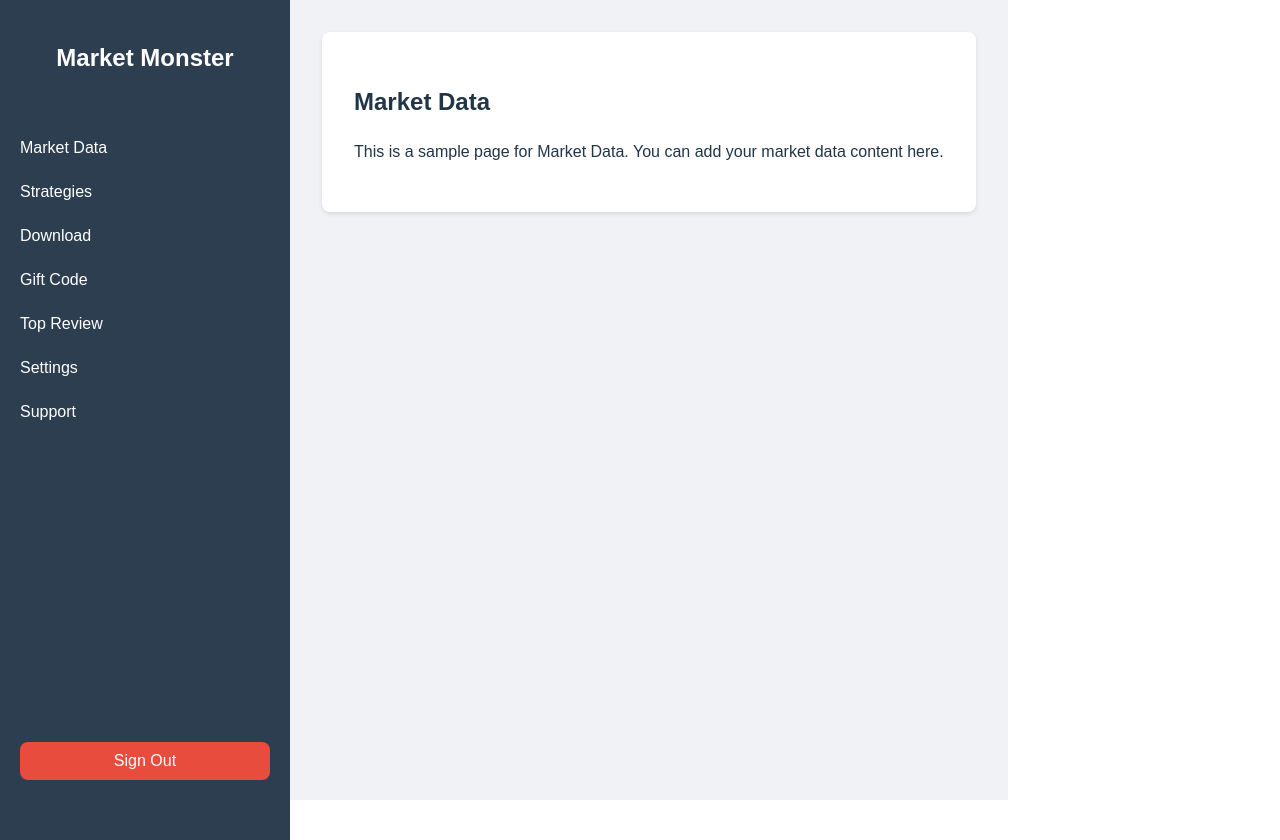
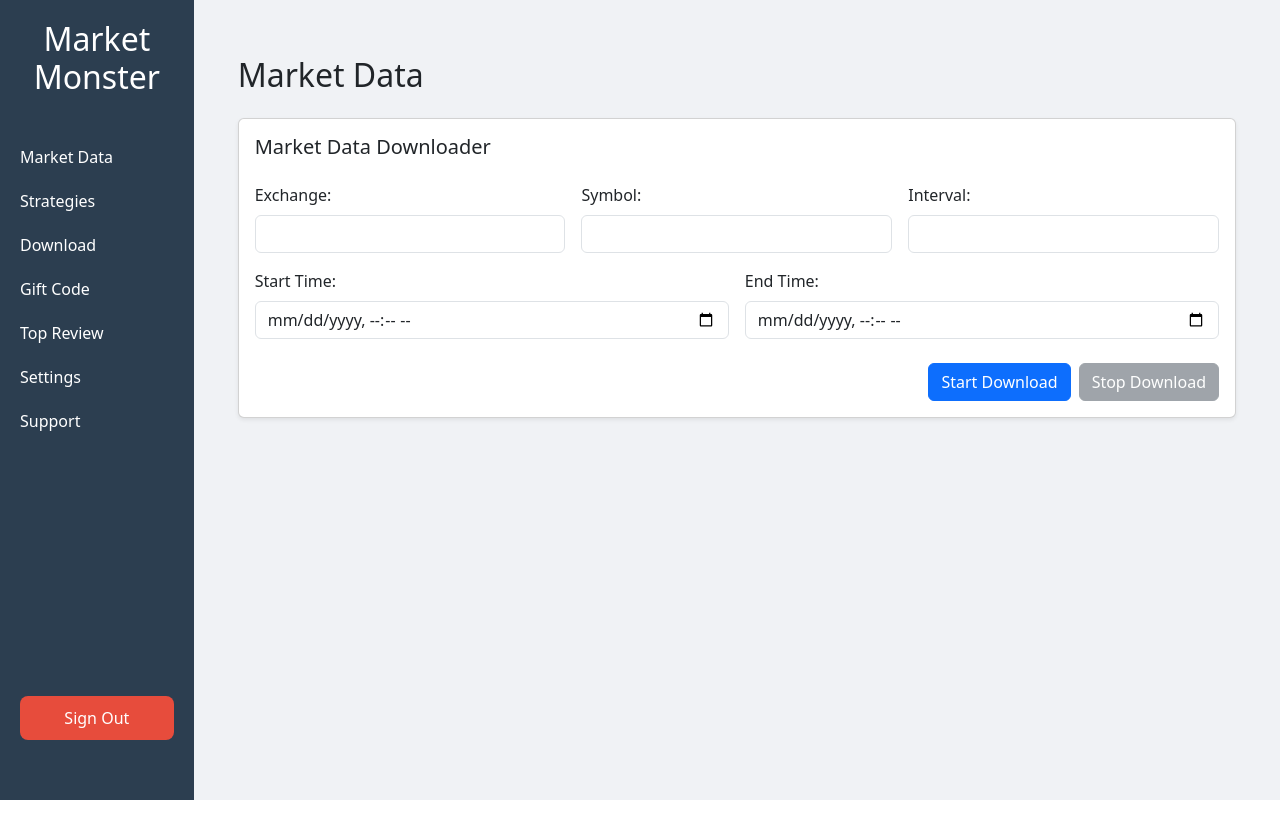
Before and after one commit to vonBaranow/market-monster-ui, a React (Vite) app: page / in a window 1280 px wide. After the commit the page ends 800 px from the top, so only its background shows below. Built offline with nearby package versions, Linux system fonts and the light colour scheme.

Commit message:
first version ready

```diff
--- a/package.json
+++ b/package.json
@@ -10,6 +10,7 @@
     "preview": "vite preview"
   },
   "dependencies": {
+    "axios": "^1.7.7",
     "bootstrap": "^5.3.3",
     "react": "^18.3.1",
     "react-dom": "^18.3.1"
--- /dev/null
+++ b/src/components/MarketDataDownloader.jsx
@@ -0,0 +1,131 @@
+import { useState } from 'react';
+import axios from 'axios';
+import 'bootstrap/dist/css/bootstrap.min.css';
+
+const MarketDataDownloader = () => {
+  const [formData, setFormData] = useState({
+    exchange: '',
+    symbol: '',
+    interval: '',
+    startTime: '',
+    endTime: '',
+  });
+  const [isDownloading, setIsDownloading] = useState(false);
+
+  const handleInputChange = (e) => {
+    const { name, value } = e.target;
+    setFormData({ ...formData, [name]: value });
+  };
+
+  const handleDownload = async (e) => {
+    e.preventDefault();
+    setIsDownloading(true);
+    try {
+      const response = await axios.post('/api/market-data/download-all', formData);
+      console.log('Download started:', response.data);
+      // TODO: Show success message to the user
+    } catch (error) {
+      console.error('Error starting download:', error);
+      // TODO: Show error message to the user
+    }
+  };
+
+  const handleStopDownload = async () => {
+    try {
+      const response = await axios.post('/api/market-data/stop-download');
+      console.log('Download stopped:', response.data);
+      setIsDownloading(false);
+      // TODO: Show success message to the user
+    } catch (error) {
+      console.error('Error stopping download:', error);
+      // TODO: Show error message to the user
+    }
+  };
+
+  return (
+    <div className="card shadow-sm">
+      <div className="card-body">
+        <h5 className="card-title mb-4">Market Data Downloader</h5>
+        <form onSubmit={handleDownload}>
+          <div className="row g-3">
+            <div className="col-md-6 col-lg-4">
+              <label htmlFor="exchange" className="form-label">Exchange:</label>
+              <input
+                type="text"
+                className="form-control"
+                id="exchange"
+                name="exchange"
+                value={formData.exchange}
+                onChange={handleInputChange}
+                required
+              />
+            </div>
+            <div className="col-md-6 col-lg-4">
+              <label htmlFor="symbol" className="form-label">Symbol:</label>
+              <input
+                type="text"
+                className="form-control"
+                id="symbol"
+                name="symbol"
+                value={formData.symbol}
+                onChange={handleInputChange}
+                required
+              />
+            </div>
+            <div className="col-md-6 col-lg-4">
+              <label htmlFor="interval" className="form-label">Interval:</label>
+              <input
+                type="text"
+                className="form-control"
+                id="interval"
+                name="interval"
+                value={formData.interval}
+                onChange={handleInputChange}
+                required
+              />
+            </div>
+            <div className="col-md-6 col-lg-6">
+              <label htmlFor="startTime" className="form-label">Start Time:</label>
+              <input
+                type="datetime-local"
+                className="form-control"
+                id="startTime"
+                name="startTime"
+                value={formData.startTime}
+                onChange={handleInputChange}
+                required
+              />
+            </div>
+            <div className="col-md-6 col-lg-6">
+              <label htmlFor="endTime" className="form-label">End Time:</label>
+              <input
+                type="datetime-local"
+                className="form-control"
+                id="endTime"
+                name="endTime"
+                value={formData.endTime}
+                onChange={handleInputChange}
+                required
+              />
+            </div>
+          </div>
+          <div className="mt-4 d-flex justify-content-end">
+            <button type="submit" className="btn btn-primary me-2" disabled={isDownloading}>
+              Start Download
+            </button>
+            <button
+              type="button"
+              className="btn btn-secondary"
+              onClick={handleStopDownload}
+              disabled={!isDownloading}
+            >
+              Stop Download
+            </button>
+          </div>
+        </form>
+      </div>
+    </div>
+  );
+};
+
+export default MarketDataDownloader;
--- a/src/pages/MarketData.jsx
+++ b/src/pages/MarketData.jsx
@@ -1,21 +1,17 @@
-
+import MarketDataDownloader from '../components/MarketDataDownloader';
+import 'bootstrap/dist/css/bootstrap.min.css';
 
 const MarketData = () => {
   return (
-    <div style={styles.container}>
-      <h2>Market Data</h2>
-      <p>This is a sample page for Market Data. You can add your market data content here.</p>
+    <div className="container-fluid">
+      <div className="row">
+        <div className="col-12">
+          <h2 className="my-4">Market Data</h2>
+          <MarketDataDownloader />
+        </div>
+      </div>
     </div>
   );
 };
 
-const styles = {
-  container: {
-    padding: '2rem',
-    backgroundColor: 'white',
-    borderRadius: '8px',
-    boxShadow: '0 2px 4px rgba(0, 0, 0, 0.1)',
-  },
-};
-
 export default MarketData;
```
Also changed, not shown: 1 other file (tests, documents, lock files or other folders).
